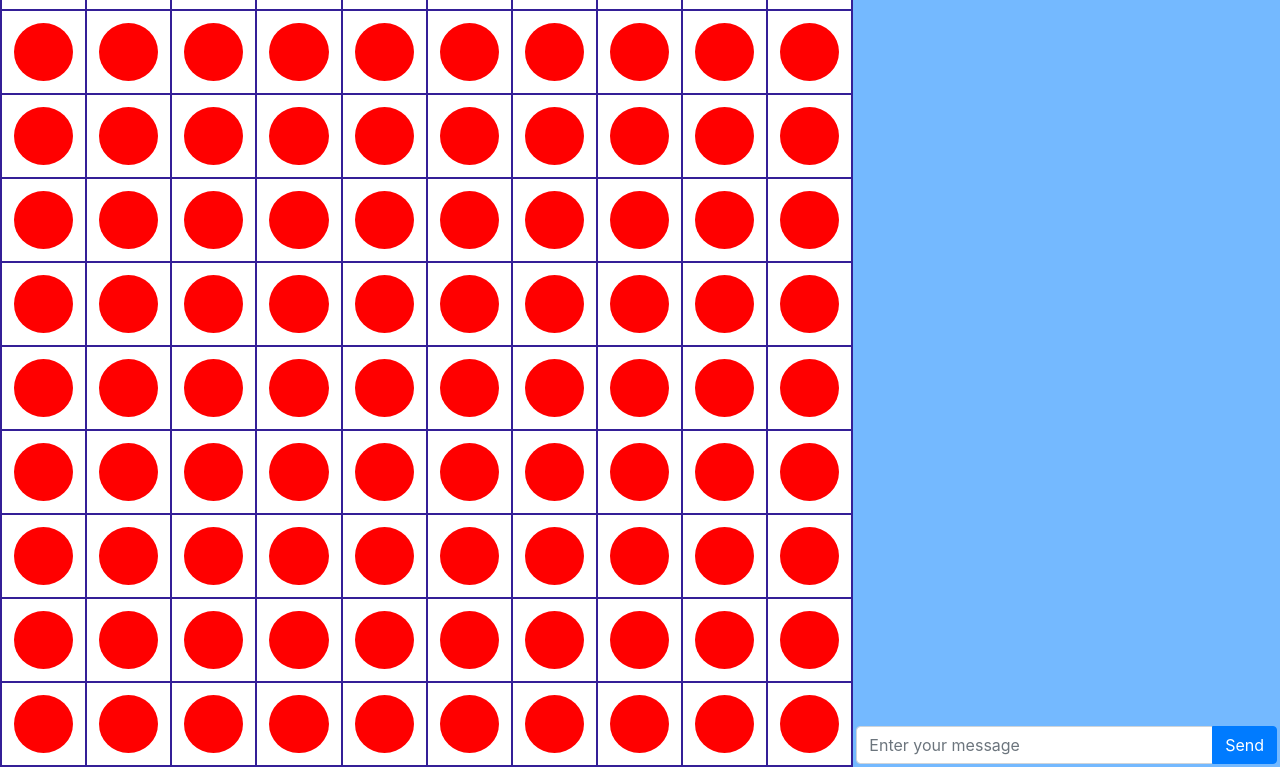
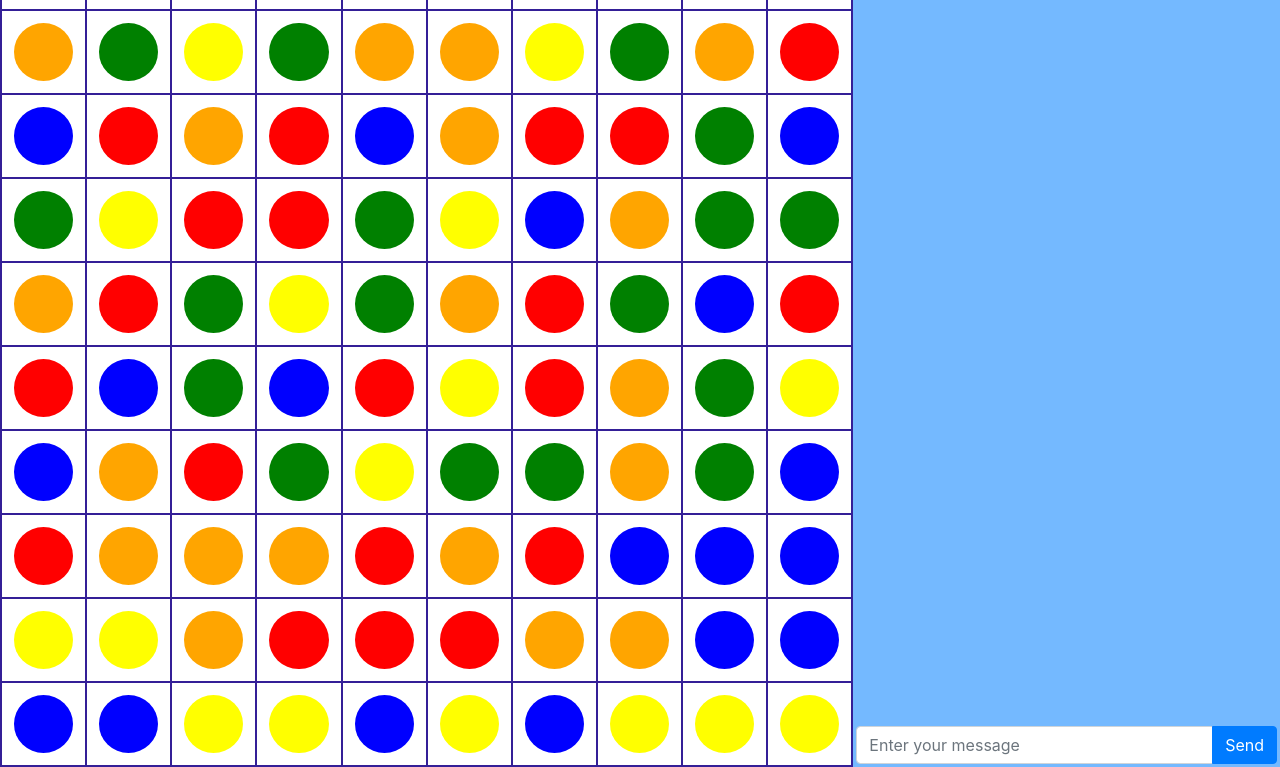
Before and after one commit to matthewtelayman/rainbow-game, a plain HTML site: page index.html in a window 1280 px wide. Shown: the part 75-842 px from the top of the page. Drawn offline with Linux system fonts and the light colour scheme.

Commit message:
Randomly assigns token colors where each token color has 20 tokens.

```diff
--- a/css/styles.css
+++ b/css/styles.css
@@ -14,6 +14,26 @@ body {
 
 .red {
     background-color: red
+}
+
+.blue
+{
+    background-color: blue;
+}
+
+.green
+{
+    background-color: green;
+}
+
+.orange
+{
+    background-color: orange;
+}
+
+.yellow
+{
+    background-color: yellow;
 }
 
 .token {
--- a/js/main.js
+++ b/js/main.js
@@ -1,6 +1,7 @@
+function main() {
     //Elements
     const boardContainer = document.getElementById('board-container');
-const tableBody = document.getElementById('table-body')
+    const tableBody = document.getElementById('table-body');
     const tokenColors = [{
         color: 'red',
         hexValue: '#d63031'
@@ -24,7 +25,7 @@ const tokenColors = [{
     ];
 
     //Create board
-let counter = 0
+    let counter = 0;
     for (let i = 0; i < 10; i++) {
         let tr = document.createElement('tr');
         for (let j = 0; j < 10; j++) {
@@ -45,14 +46,15 @@ for (let i = 0; i < 10; i++) {
     */
 
     let token;
+    let tile;
     counter = 0;
     for (let i = 0; i < 100; i++) {
-    let tile = document.getElementById(`tile-${i}`);
-    token = document.createElement('div')
+        tile = document.getElementById(`tile-${i}`);
+        token = document.createElement('div');
         //randomize utility here
-    token.id = `token-${counter}`
-    token.className = 'red token'
-    tile.append(token)
+        token.id = `token-${counter}`;
+        token.className = getRandomTokenColor();
+        tile.append(token);
         counter++;
     }
 
@@ -60,7 +62,72 @@ for (let i = 0; i < 100; i++) {
     for (let i = 0; i < 100; i++) {
         token = document.getElementById(`tile-${i}`);
         tile.addEventListener('click', () => {
-        console.log(`Selected token with id ${i}`)
-        token.classList.toggle('select-token')
+            console.log(`Selected token with id ${i}`);
+            token.classList.toggle('select-token');
         })
     }
+}
+
+let redTokens = 20;
+let greenTokens = 20;
+let blueTokens = 20;
+let orangeTokens = 20;
+let yellowTokens = 20;
+
+function getRandomTokenColor() {
+    let randomNumber = Math.floor(Math.random() * 5) + 1;
+    let randomColor;
+
+    switch (randomNumber) {
+        case 1:
+            if (redTokens > 0) {
+                randomColor = 'red token';
+                redTokens--;
+                return randomColor;
+            } else {
+                randomColor = getRandomTokenColor();
+            }
+            break;
+        case 2:
+            if (greenTokens > 0) {
+                randomColor = 'green token';
+                greenTokens--;
+                return randomColor;
+            } else {
+                randomColor = getRandomTokenColor();
+            }
+            break;
+        case 3:
+            if (blueTokens > 0) {
+                randomColor = 'blue token';
+                blueTokens--;
+                return randomColor;
+            } else {
+                randomColor = getRandomTokenColor();
+            }
+            break;
+        case 4:
+            if (orangeTokens > 0) {
+                randomColor = 'orange token';
+                orangeTokens--;
+                return randomColor;
+            } else {
+                randomColor = getRandomTokenColor();
+            }
+            break;
+        case 5:
+            if (yellowTokens > 0) {
+                randomColor = 'yellow token';
+                yellowTokens--;
+                return randomColor;
+            } else {
+                randomColor = getRandomTokenColor();
+            }
+            break;
+    }
+
+    return randomColor;
+
+}
+
+main();
```
Lines whose indentation alone changed are shown as unchanged.
